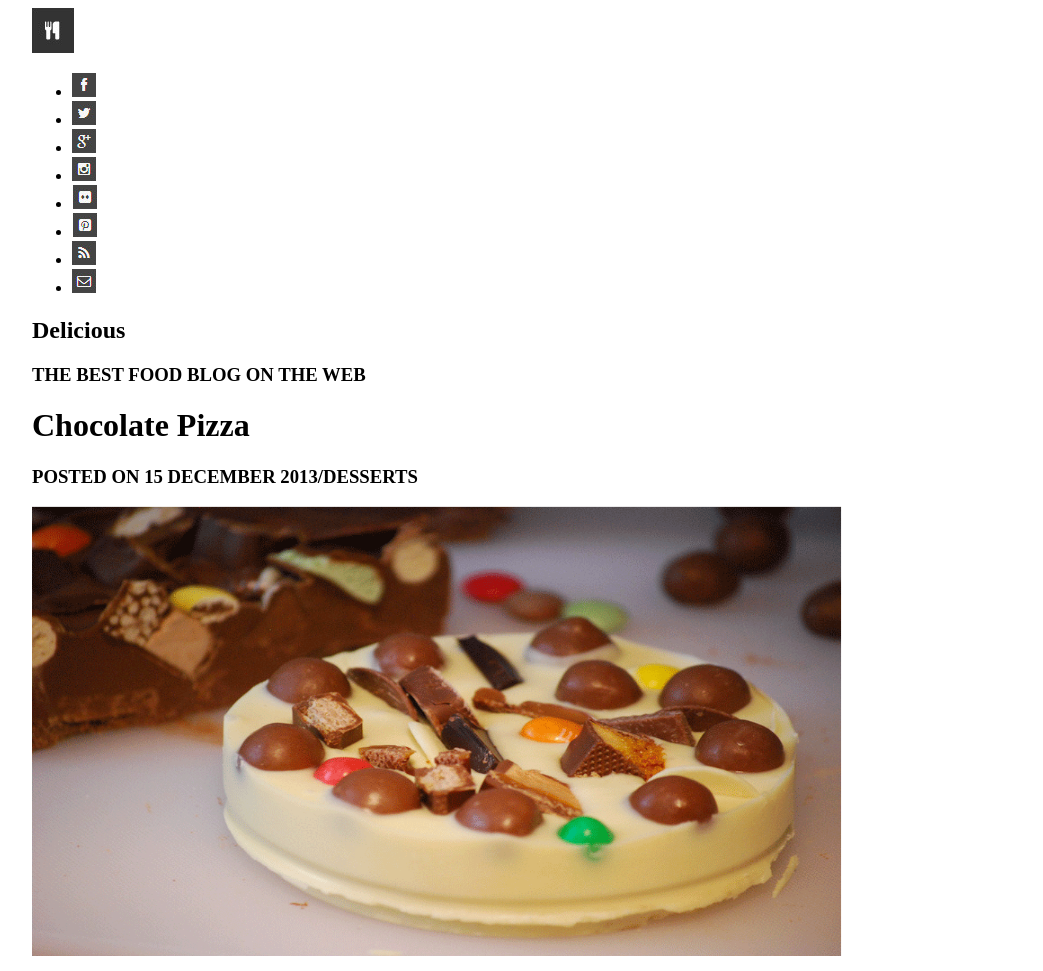
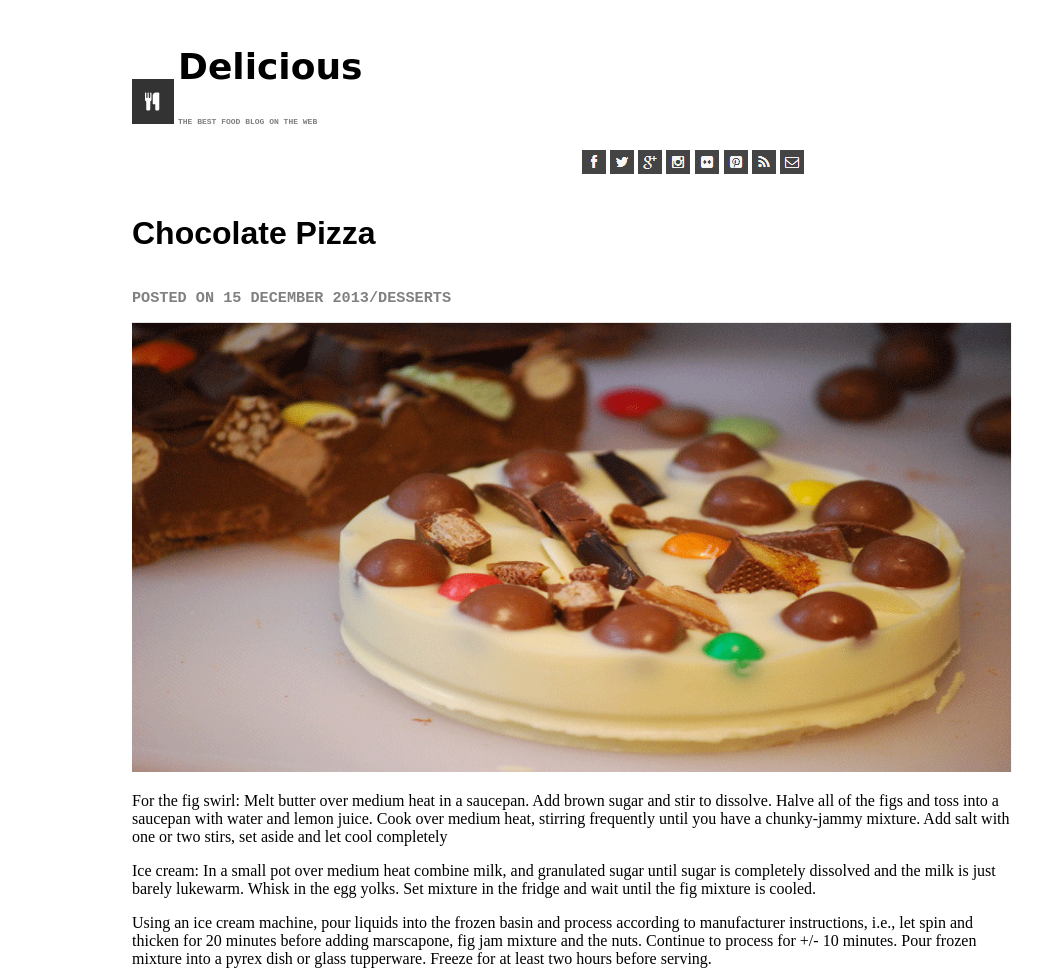
Before and after one commit to orsadude2/chocolate-pizza, a plain HTML site: page index.html in a window 1280 px wide. Shown: the top 971 px of the page, without its empty margins (68-1111 px from the left). Drawn offline with Linux system fonts and the light colour scheme.

Commit message:
Some CSS styling

```diff
--- a/index.html
+++ b/index.html
@@ -11,36 +11,41 @@
     <div id="left-header">
       <div id="logo">
         <img src="img/logo.png" alt="logo"/>
-      </div>
-      <div id="right-header">
-                <ul>
-                  <li><img src="img/fb-icon.png"></li>
-                  <li><img src="img/twit-icon.png"></li>
-                  <li><img src="img/gp-icon.png"></li>
-                  <li><img src="img/insta-icon.png"></li>
-                  <li><img src="img/flic-icon.png"></li>
-                  <li><img src="img/pint-icon.png"></li>
-                  <li><img src="img/rss-icon.png"></li>
-                  <li><img src="img/mail-icon.png"></li>
-                </ul>
-      </div>
+
       <div id="Companytagline">
         <div>
           <h2 id="company">Delicious</h2>
           <h3 id="tagline">THE BEST FOOD BLOG ON THE WEB</h3>
       </div>
     </div>
+      <div id="right-header">
+
+                <p>
+                  <img src="img/fb-icon.png"/>
+                  <img src="img/twit-icon.png"/>
+                  <img src="img/gp-icon.png"/>
+                  <img src="img/insta-icon.png"/>
+                  <img src="img/flic-icon.png"/>
+                  <img src="img/pint-icon.png"/>
+                  <img src="img/rss-icon.png"/>
+                  <img src="img/mail-icon.png"/>
+                </p>
+      </div>
+    </div>
   </div>
 
 
 <div id="mainbody">
-  <div id="body"
+  <div id="body">
    <div>
      <h1 id="recipetitle">Chocolate Pizza</h1>
      <h3 id="blogdtg">POSTED ON 15 DECEMBER 2013/DESSERTS</h3>
      <!-- <div class="recipeimage" -->
-      <img src="img/choco-pizza.png" alt="A picture of a chocolate pizza" width=75% height="450"/>
+     <div id="mainimage">
+      <img src="img/choco-pizza.png" alt="A picture of a chocolate pizza" width=100% height="450"/>
    </div>
+ </div>
+ </div>
  </div>
 
  <div class="instructions">
--- a/style.css
+++ b/style.css
@@ -1,5 +1,49 @@
 body {
-  background-color: ;
-  margin-right: 100px;
-  margin-left: 100px;
-};
+
+  margin-right: 200px;
+  margin-left: 200px;
+}
+
+#Companytagline {
+
+  display: inline-block;
+}
+
+#company {
+  float: left;
+  font-size: 36px;
+  font-family: 'Yellowtail', cursive;
+}
+
+#tagline {
+  color: grey;
+  float: none;
+  font-size: 8px;
+  font-family:monospace;
+}
+
+#right-header {
+  display: inline-block;
+  margin-left: 250px;
+  padding-left: 200px;
+}
+
+#recipetitle {
+  font-family: 'Abel', sans-serif;
+
+}
+
+#blogdtg {
+
+  font-family: monospace;
+  color: grey;
+  float: left;
+}
+#mainimage {
+  text-align: center;
+
+}
+
+.instructions {
+text-indent:
+}
```
